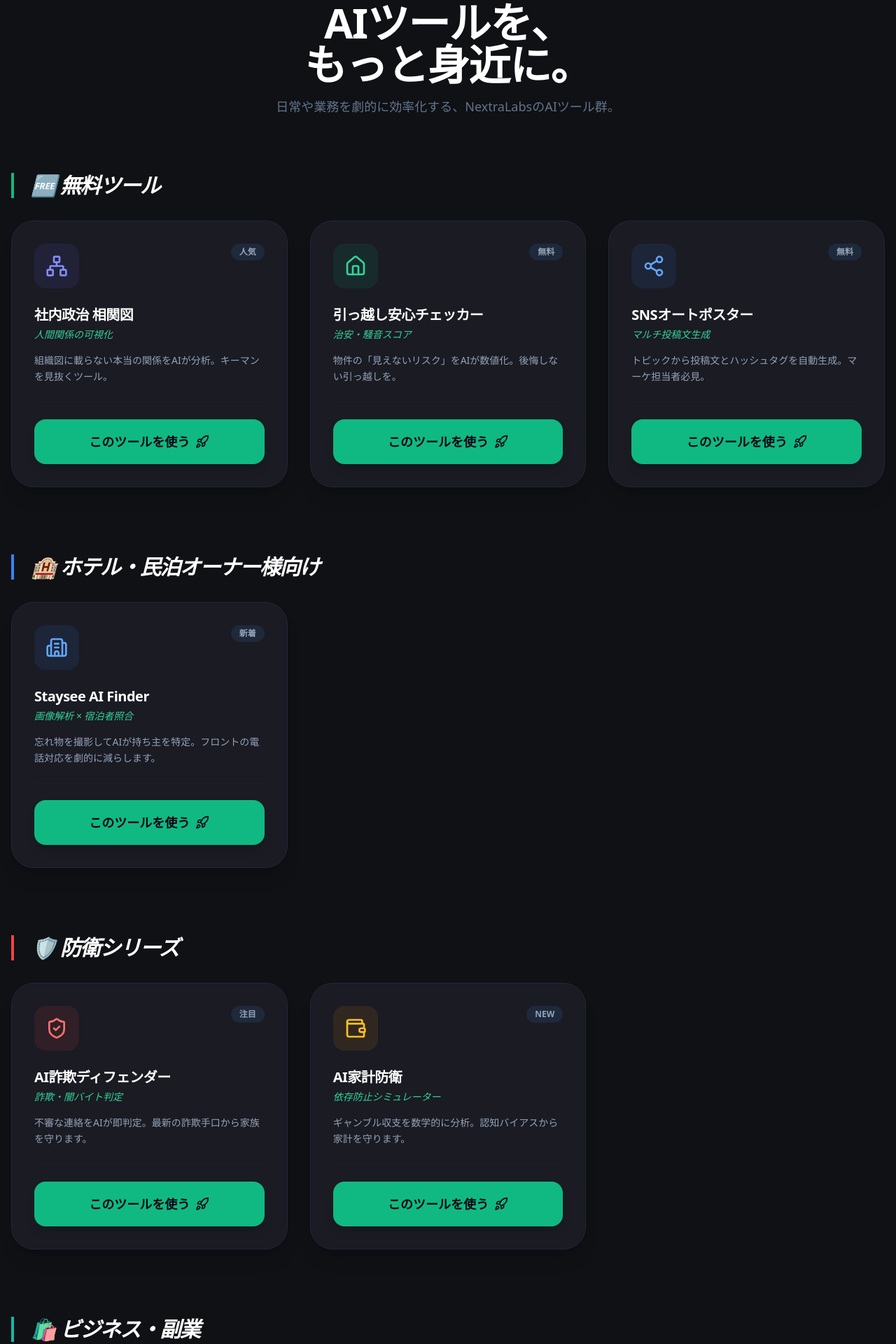
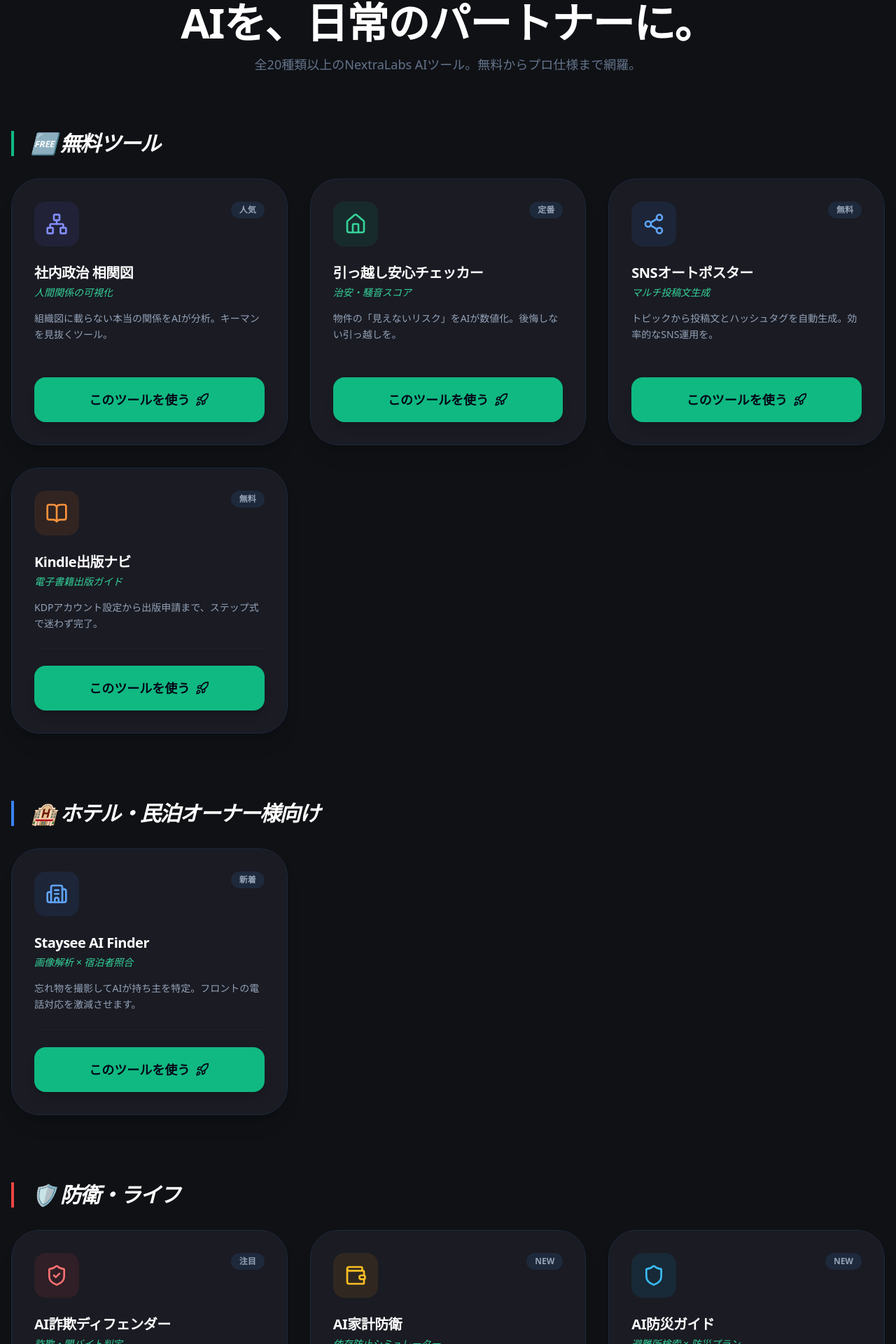
Before and after one commit to fyoneyone9-cyber/nextralabs-membership, a Next.js app: page /products in a window 1280 px wide. Shown: the part 186-2106 px from the top of the page at 70% size. Built offline with nearby package versions, Linux system fonts and the light colour scheme; no server answers.

Commit message:
feat: apply Noto Sans JP font and fully restore all 20+ tools with linear UI

```diff
--- a/src/app/layout.tsx
+++ b/src/app/layout.tsx
@@ -1,11 +1,16 @@
 import type { Metadata, Viewport } from 'next'
-import { Inter } from 'next/font/google'
+import { Noto_Sans_JP } from 'next/font/google' // 🚀 プロ推奨フォント
 import './globals.css'
 import { Providers } from '@/components/providers'
 import { Header } from '@/components/header'
 import { Footer } from '@/components/footer'
 
-const inter = Inter({ subsets: ['latin'] })
+// 🎨 Noto Sans JP をサイト全体に適用
+const notoPlain = Noto_Sans_JP({
+  subsets: ['latin'],
+  weight: ['400', '500', '700', '900'],
+  display: 'swap',
+})
 
 export const viewport: Viewport = {
   themeColor: '#2563eb',
@@ -15,34 +20,13 @@ export const viewport: Viewport = {
 }
 
 export const metadata: Metadata = {
-  title: { default: 'NextraLabs | AIツール使い放題メンバーシップ — 月額¥980〜', template: '%s | NextraLabs' },
-  description: 'NextraLabsは月額¥980から使えるAIツールのメンバーシップです。資格試験スケジューラー・AIペット翻訳・古着ハンターなど20以上のAIツールが使い放題。業務効率化・副業・エンタメまで。',
-  manifest: '/manifest.json',
-  keywords: ['AIツール', 'メンバーシップ', '月額980円', '業務効率化', '副業AI', '資格試験', 'スケジューラー', 'ペット翻訳', 'AI自動化', 'NextraLabs'],
-  metadataBase: new URL('https://membership-site-nextralabos.vercel.app'),
-  alternates: { canonical: 'https://membership-site-nextralabos.vercel.app' },
-  appleWebApp: {
-    capable: true,
-    statusBarStyle: 'default',
-    title: 'NextraLabs',
-  },
-  other: {
-    'mobile-web-app-capable': 'yes',
-  },
   verification: {
     google: 'P-zm2rdcV0kWAXrKxANacp5a5hbx8tkjlPeclNkiLlg',
   },
-  robots: { index: true, follow: true, googleBot: { index: true, follow: true, 'max-video-preview': -1, 'max-image-preview': 'large', 'max-snippet': -1 } },
-  openGraph: {
-    title: 'NextraLabs | AIツール使い放題メンバーシップ',
-    description: '月額¥980〜。資格試験スケジューラー・AIペット翻訳・古着ハンターなど20以上のAIツールが使い放題。',
-    url: 'https://membership-site-nextralabos.vercel.app',
-    siteName: 'NextraLabs',
-    images: [{ url: '/og-image.png', width: 1200, height: 630, alt: 'NextraLabs AIツールメンバーシップ' }],
-    locale: 'ja_JP',
-    type: 'website',
-  },
-  twitter: { card: 'summary_large_image', title: 'NextraLabs | AIツール使い放題', description: '月額¥980〜。20以上のAIツールが使い放題。', images: ['/og-image.png'] },
+  title: { default: 'NextraLabs | AIツール使い放題メンバーシップ — 月額¥980〜', template: '%s | NextraLabs' },
+  description: 'NextraLabsは月額¥980から使えるAIツールのメンバーシップです。20以上のAIツールが使い放題。',
+  manifest: '/manifest.json',
+  metadataBase: new URL('https://membership-site-nextralabos.vercel.app'),
 }
 
 export default function RootLayout({
@@ -52,19 +36,9 @@ export default function RootLayout({
 }) {
   return (
     <html lang="ja" suppressHydrationWarning>
-      <head>
-        <script type="application/ld+json" dangerouslySetInnerHTML={{ __html: JSON.stringify({
-          "@context": "https://schema.org",
-          "@type": "WebSite",
-          "name": "NextraLabs",
-          "url": "https://membership-site-nextralabos.vercel.app",
-          "description": "AIツール使い放題メンバーシップ 月額¥980〜",
-          "potentialAction": { "@type": "SearchAction", "target": "https://membership-site-nextralabos.vercel.app/products?q={search_term_string}", "query-input": "required name=search_term_string" }
-        }) }} />
-      </head>
-      <body className={inter.className}>
+      <body className={notoPlain.className}>
         <Providers>
-          <div className="flex min-h-screen flex-col">
+          <div className="flex min-h-screen flex-col font-sans">
             <Header />
             <main className="flex-1">{children}</main>
             <Footer />
--- a/src/app/products/page.tsx
+++ b/src/app/products/page.tsx
@@ -1,59 +1,61 @@
 import { Metadata } from 'next'
 import Link from 'next/link'
 import { Card, CardContent } from '@/components/ui/card'
-
-export const metadata: Metadata = {
-  title: 'AIツール一覧',
-  description: 'NextraLabsの全てのAIツール。',
-}
-
 import { Badge } from '@/components/ui/badge'
 import { Button } from '@/components/ui/button'
 import { Search, Bot, FileText, ArrowRight, PawPrint, Network, ShieldAlert, Store, Rocket, ClipboardCheck, Heart, ShieldCheck, Wallet, Home, Flame, MessageCircleHeart, Shirt, Shield, Wand2, Briefcase, Clapperboard, Mail, Share2, MapPin, Ticket, BookOpen, Sprout, Zap, Droplets, Utensils, Building2, Hotel, Key, type LucideIcon } from 'lucide-react'
 
-interface Product {
-  id: string
-  title: string
-  subtitle: string
-  description: string
-  priceNote: string
-  tags: string[]
-  icon: LucideIcon
-  bgColor: string
-  iconColor: string
-  status: string
+export const metadata: Metadata = {
+  title: 'AIツール一覧',
+  description: 'NextraLabsの全てのAIツール。20種類以上の強力なAIが使い放題。',
 }
 
-// ==================== PRODUCT DATA ====================
+interface Product {
+  id: string; title: string; subtitle: string; description: string; priceNote: string; tags: string[]; icon: LucideIcon; bgColor: string; iconColor: string; status: string;
+}
+
+// 🆓 FREE TOOLS (1ST PRIORITY)
 const freeTools: Product[] = [
   { id: 'office-politics-graph', title: '社内政治 相関図', subtitle: '人間関係の可視化', description: '組織図に載らない本当の関係をAIが分析。キーマンを見抜くツール。', priceNote: '無料', tags: ['分析', '無料'], icon: Network, bgColor: 'bg-indigo-500/10', iconColor: 'text-indigo-400', status: '人気' },
-  { id: 'moving-checker', title: '引っ越し安心チェッカー', subtitle: '治安・騒音スコア', description: '物件の「見えないリスク」をAIが数値化。後悔しない引っ越しを。', priceNote: '無料', tags: ['治安', '不動産'], icon: Home, bgColor: 'bg-emerald-500/10', iconColor: 'text-emerald-400', status: '無料' },
-  { id: 'sns-auto-poster', title: 'SNSオートポスター', subtitle: 'マルチ投稿文生成', description: 'トピックから投稿文とハッシュタグを自動生成。マーケ担当者必見。', priceNote: '無料', tags: ['SNS', '自動化'], icon: Share2, bgColor: 'bg-blue-500/10', iconColor: 'text-blue-400', status: '無料' },
+  { id: 'moving-checker', title: '引っ越し安心チェッカー', subtitle: '治安・騒音スコア', description: '物件の「見えないリスク」をAIが数値化。後悔しない引っ越しを。', priceNote: '無料', tags: ['治安', '不動産'], icon: Home, bgColor: 'bg-emerald-500/10', iconColor: 'text-emerald-400', status: '定番' },
+  { id: 'sns-auto-poster', title: 'SNSオートポスター', subtitle: 'マルチ投稿文生成', description: 'トピックから投稿文とハッシュタグを自動生成。効率的なSNS運用を。', priceNote: '無料', tags: ['SNS', '自動化'], icon: Share2, bgColor: 'bg-blue-500/10', iconColor: 'text-blue-400', status: '無料' },
+  { id: 'kdp-guide', title: 'Kindle出版ナビ', subtitle: '電子書籍出版ガイド', description: 'KDPアカウント設定から出版申請まで、ステップ式で迷わず完了。', priceNote: '無料', tags: ['副業', 'Kindle'], icon: BookOpen, bgColor: 'bg-orange-500/10', iconColor: 'text-orange-400', status: '無料' },
 ]
 
+// 🏨 HOTEL & MINPAKU
 const hotelTools: Product[] = [
-  { id: 'staysee-ai-finder', title: 'Staysee AI Finder', subtitle: '画像解析 × 宿泊者照合', description: '忘れ物を撮影してAIが持ち主を特定。フロントの電話対応を劇的に減らします。', priceNote: 'プレミアム', tags: ['B2B', 'ホテルDX'], icon: Building2, bgColor: 'bg-blue-500/10', iconColor: 'text-blue-400', status: '新着' },
+  { id: 'staysee-ai-finder', title: 'Staysee AI Finder', subtitle: '画像解析 × 宿泊者照合', description: '忘れ物を撮影してAIが持ち主を特定。フロントの電話対応を激減させます。', priceNote: 'プレミアム', tags: ['B2B', 'ホテルDX'], icon: Building2, bgColor: 'bg-blue-500/10', iconColor: 'text-blue-400', status: '新着' },
 ]
 
+// 🛡️ DEFENSE & LIFE
 const defenseTools: Product[] = [
   { id: 'scam-defender', title: 'AI詐欺ディフェンダー', subtitle: '詐欺・闇バイト判定', description: '不審な連絡をAIが即判定。最新の詐欺手口から家族を守ります。', priceNote: 'プレミアム', tags: ['防犯', '安心'], icon: ShieldCheck, bgColor: 'bg-red-500/10', iconColor: 'text-red-400', status: '注目' },
-  { id: 'money-guard', title: 'AI家計防衛', subtitle: '依存防止シミュレーター', description: 'ギャンブル収支を数学的に分析。認知バイアスから家計を守ります。', priceNote: 'スタンダード', tags: ['家計', '数学'], icon: Wallet, bgColor: 'bg-amber-500/10', iconColor: 'text-amber-400', status: 'NEW' },
+  { id: 'money-guard', title: 'AI家計防衛', subtitle: '依存防止シミュレーター', description: '収支を数学的に分析し、ギャンブル依存や認知バイアスを診断。', priceNote: 'スタンダード', tags: ['家計', '数学'], icon: Wallet, bgColor: 'bg-amber-500/10', iconColor: 'text-amber-400', status: 'NEW' },
+  { id: 'disaster-guard', title: 'AI防災ガイド', subtitle: '避難所検索 × 防災プラン', description: '現在地から避難所を検索。家族に最適な防災プランを提案します。', priceNote: 'スタンダード', tags: ['防災', 'GPS'], icon: Shield, bgColor: 'bg-sky-500/10', iconColor: 'text-sky-400', status: 'NEW' },
+  { id: 'resignation-assistant', title: '退職あんしんAI', subtitle: '退職届・権利Q&A', description: 'AIが退職届を自動生成。残業代計算や法的な権利も完全サポート。', priceNote: 'ライト', tags: ['キャリア', '法律'], icon: ClipboardCheck, bgColor: 'bg-slate-500/10', iconColor: 'text-slate-400', status: '安心' },
 ]
 
+// 🛍️ BUSINESS & CREATIVE
 const bizTools: Product[] = [
   { id: 'vintage-hunter', title: '古着お買い得ハンター', subtitle: 'メルカリ自動監視', description: 'お宝品をAIが24時間監視。見つけ次第Discordへ通知します。', priceNote: 'プレミアム', tags: ['副業', '監視'], icon: Search, bgColor: 'bg-amber-500/10', iconColor: 'text-amber-400', status: '最強' },
-  { id: 'ai-select-shop', title: 'AIセレクトショップ', subtitle: '在庫ゼロの物販', description: 'トレンドからTシャツを自動デザイン。そのまま出品まで完遂。', priceNote: 'プレミアム', tags: ['物販', 'Shopify'], icon: Store, bgColor: 'bg-teal-500/10', iconColor: 'text-teal-400', status: '人気' },
+  { id: 'ai-select-shop', title: 'AIセレクトショップ', subtitle: '在庫ゼロの物販', description: 'トレンドからTシャツを自動デザイン。そのままShopify出品まで完遂。', priceNote: 'プレミアム', tags: ['物販', '一本道UI'], icon: Store, bgColor: 'bg-teal-500/10', iconColor: 'text-teal-400', status: '人気' },
+  { id: 'inbox-organizer', title: 'Gmail AI Accelerator', subtitle: 'Inbox Zeroを実現', description: '受信メールを自動分類・返信案生成。受信トレイを瞬時に整理。', priceNote: 'プレミアム', tags: ['Gmail', '効率化'], icon: Mail, bgColor: 'bg-cyan-500/10', iconColor: 'text-cyan-400', status: 'NEW' },
+  { id: 'ai-sidejob', title: 'AI副業スタートダッシュ', subtitle: '適性診断 × ロードマップ', description: 'あなたに最適なAI副業を診断。月10万達成までの道を完全ガイド。', priceNote: 'ライト', tags: ['副業', '診断'], icon: Briefcase, bgColor: 'bg-indigo-500/10', iconColor: 'text-indigo-400', status: 'NEW' },
+  { id: 'prompt-master', title: 'AIプロンプトマスター', subtitle: '画像生成AIプロンプト', description: '日本語のイメージを高品質な英語プロンプトへ。画像制作が捗ります。', priceNote: 'ライト', tags: ['画像AI', '変換'], icon: Wand2, bgColor: 'bg-purple-500/10', iconColor: 'text-purple-400', status: '必須' },
+  { id: 'youtube-producer', title: 'AI YouTube', subtitle: '投稿素材の全自動生成', description: '文字起こしから台本、サムネイル案まで。制作を一本道で。', priceNote: 'プレミアム', tags: ['動画', '一本道UI'], icon: Clapperboard, bgColor: 'bg-red-500/10', iconColor: 'text-red-400', status: '注目' },
 ]
 
-const creativeTools: Product[] = [
-  { id: 'prompt-master', title: 'AIプロンプトマスター', subtitle: '画像生成AIプロンプト', description: '日本語のイメージを高品質な英語プロンプトへ。画像制作が捗ります。', priceNote: 'ライト', tags: ['画像AI', '変換'], icon: Wand2, bgColor: 'bg-purple-500/10', iconColor: 'text-purple-400', status: 'NEW' },
-  { id: 'youtube-producer', title: 'AI YouTube', subtitle: '投稿素材の全自動生成', description: '文字起こしから台本、サムネイル案まで。制作を一本道で。', priceNote: 'プレミアム', tags: ['動画', 'YouTube'], icon: Clapperboard, bgColor: 'bg-red-500/10', iconColor: 'text-red-400', status: 'NEW' },
+// 🐾 FUN & ENTERTAINMENT
+const funTools: Product[] = [
+  { id: 'location-finder', title: 'AI Location Scout', subtitle: '動画の場所を特定', description: 'YouTube URLから撮影場所を特定。Google Mapsにピン表示します。', priceNote: 'プレミアム', tags: ['旅行', '調査'], icon: MapPin, bgColor: 'bg-blue-500/10', iconColor: 'text-blue-400', status: '驚き' },
+  { id: 'pet-translator', title: 'AIペット翻訳', subtitle: '鳴き声リアルタイム解析', description: '留守中のペットの声を解析し、感情を日本語で通知します。', priceNote: 'プレミアム', tags: ['エンタメ', '癒し'], icon: PawPrint, bgColor: 'bg-pink-500/10', iconColor: 'text-pink-400', status: 'NEW' },
+  { id: 'smart-gardening', title: 'AI万能スコープ', subtitle: '視覚解析 × 環境データ', description: 'カメラで対象を捉えるだけで、AIが周辺環境と視覚情報を統合分析。', priceNote: 'プレミアム', tags: ['調査', '万能'], icon: Zap, bgColor: 'bg-yellow-500/10', iconColor: 'text-yellow-400', status: '万能' },
 ]
 
 function ProductCard({ product }: { product: Product }) {
   const Icon = product.icon
   return (
-    <Card className="h-full bg-[#1a1b23] border-slate-800 hover:border-emerald-500/30 transition-all duration-300 rounded-[2rem] overflow-hidden group shadow-xl">
+    <Card className="h-full bg-[#1a1b23] border-slate-800 hover:border-emerald-500/30 transition-all duration-300 rounded-[2.5rem] overflow-hidden group shadow-xl">
       <CardContent className="p-8 flex flex-col h-full">
         <div className="flex items-start justify-between mb-6">
           <div className={`p-4 rounded-2xl ${product.bgColor} ${product.iconColor} group-hover:scale-110 transition-transform`}>
@@ -84,34 +86,34 @@ export default function ProductsPage() {
     <div className="min-h-screen bg-[#0f1115] text-slate-200 pb-20 font-sans">
       <div className="max-w-7xl mx-auto px-4 pt-20 text-center mb-20 space-y-4">
         <Badge className="bg-emerald-500/10 text-emerald-400 border-emerald-500/20 px-4 py-1 rounded-full font-bold uppercase tracking-widest text-xs">Catalogue</Badge>
-        <h1 className="text-5xl md:text-6xl font-black text-white tracking-tight">AIツールを、<br/>もっと身近に。</h1>
-        <p className="text-slate-500 max-w-xl mx-auto text-lg leading-relaxed">日常や業務を劇的に効率化する、NextraLabsのAIツール群。</p>
+        <h1 className="text-5xl md:text-6xl font-black text-white tracking-tight">AIを、日常のパートナーに。</h1>
+        <p className="text-slate-500 max-w-xl mx-auto text-lg leading-relaxed">全20種類以上のNextraLabs AIツール。無料からプロ仕様まで網羅。</p>
       </div>
 
       <div className="max-w-7xl mx-auto px-4 space-y-24">
         <section>
-          <div className="flex items-center gap-4 mb-8 border-l-4 border-emerald-500 pl-6"><h2 className="text-3xl font-bold text-white uppercase tracking-tighter italic">🆓 無料ツール</h2></div>
+          <div className="flex items-center gap-4 mb-8 border-l-4 border-emerald-500 pl-6"><h2 className="text-3xl font-bold text-white italic uppercase tracking-tighter">🆓 無料ツール</h2></div>
           <div className="grid grid-cols-1 md:grid-cols-2 lg:grid-cols-3 gap-8">{freeTools.map(p => <ProductCard key={p.id} product={p} />)}</div>
         </section>
 
         <section>
-          <div className="flex items-center gap-4 mb-8 border-l-4 border-blue-500 pl-6"><h2 className="text-3xl font-bold text-white uppercase tracking-tighter italic">🏨 ホテル・民泊オーナー様向け</h2></div>
+          <div className="flex items-center gap-4 mb-8 border-l-4 border-blue-500 pl-6"><h2 className="text-3xl font-bold text-white italic uppercase tracking-tighter">🏨 ホテル・民泊オーナー様向け</h2></div>
           <div className="grid grid-cols-1 md:grid-cols-2 lg:grid-cols-3 gap-8">{hotelTools.map(p => <ProductCard key={p.id} product={p} />)}</div>
         </section>
 
         <section>
-          <div className="flex items-center gap-4 mb-8 border-l-4 border-red-500 pl-6"><h2 className="text-3xl font-bold text-white uppercase tracking-tighter italic">🛡️ 防衛シリーズ</h2></div>
+          <div className="flex items-center gap-4 mb-8 border-l-4 border-red-500 pl-6"><h2 className="text-3xl font-bold text-white italic uppercase tracking-tighter">🛡️ 防衛・ライフ</h2></div>
           <div className="grid grid-cols-1 md:grid-cols-2 lg:grid-cols-3 gap-8">{defenseTools.map(p => <ProductCard key={p.id} product={p} />)}</div>
         </section>
 
         <section>
-          <div className="flex items-center gap-4 mb-8 border-l-4 border-teal-500 pl-6"><h2 className="text-3xl font-bold text-white uppercase tracking-tighter italic">🛍️ ビジネス・副業</h2></div>
+          <div className="flex items-center gap-4 mb-8 border-l-4 border-teal-500 pl-6"><h2 className="text-3xl font-bold text-white italic uppercase tracking-tighter">🛍️ ビジネス・クリエイティブ</h2></div>
           <div className="grid grid-cols-1 md:grid-cols-2 lg:grid-cols-3 gap-8">{bizTools.map(p => <ProductCard key={p.id} product={p} />)}</div>
         </section>
 
         <section>
-          <div className="flex items-center gap-4 mb-8 border-l-4 border-purple-500 pl-6"><h2 className="text-3xl font-bold text-white uppercase tracking-tighter italic">🎨 クリエイティブ</h2></div>
-          <div className="grid grid-cols-1 md:grid-cols-2 lg:grid-cols-3 gap-8">{creativeTools.map(p => <ProductCard key={p.id} product={p} />)}</div>
+          <div className="flex items-center gap-4 mb-8 border-l-4 border-pink-500 pl-6"><h2 className="text-3xl font-bold text-white italic uppercase tracking-tighter">🐾 エンタメ・趣味</h2></div>
+          <div className="grid grid-cols-1 md:grid-cols-2 lg:grid-cols-3 gap-8">{funTools.map(p => <ProductCard key={p.id} product={p} />)}</div>
         </section>
       </div>
     </div>
```
